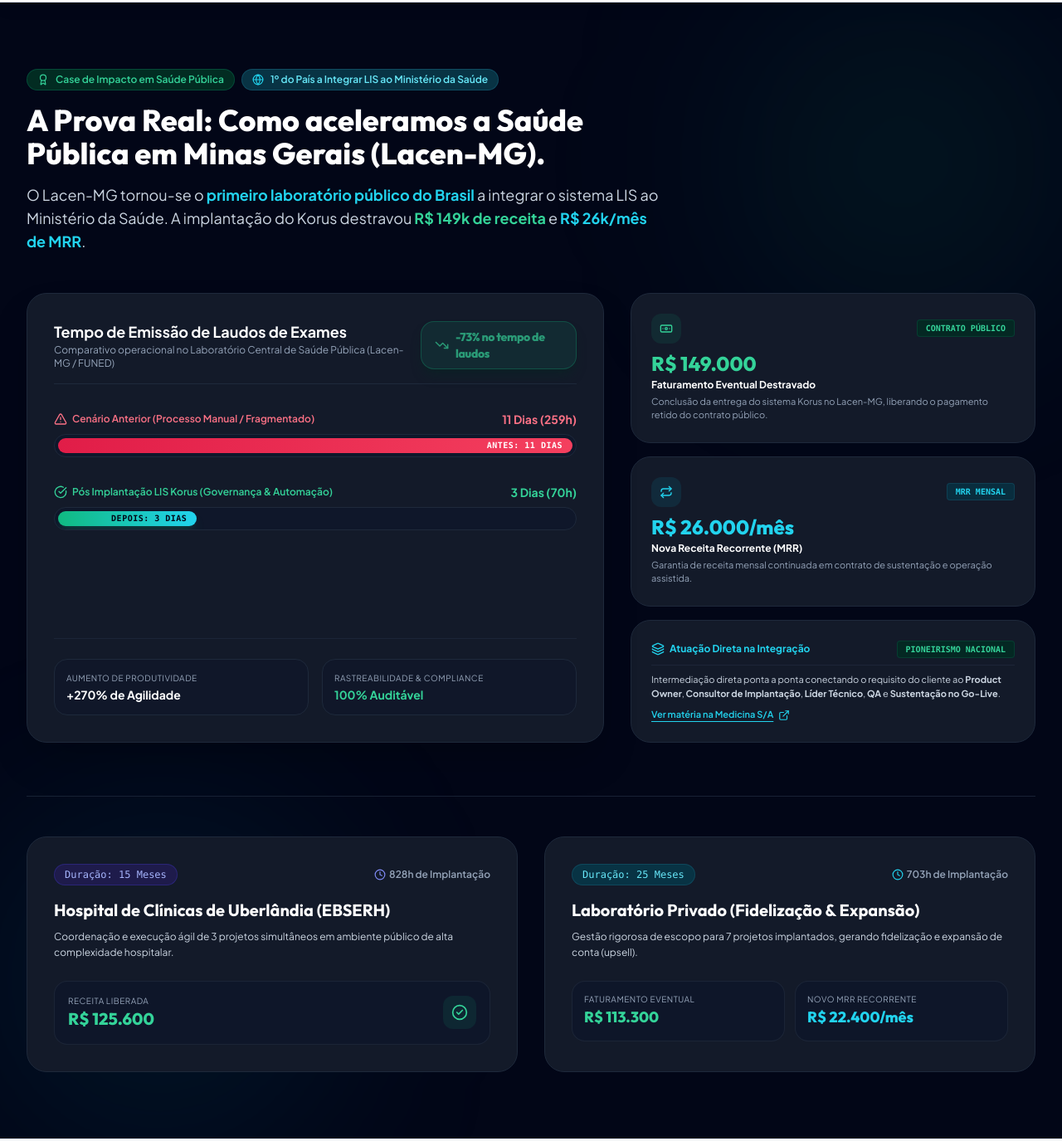
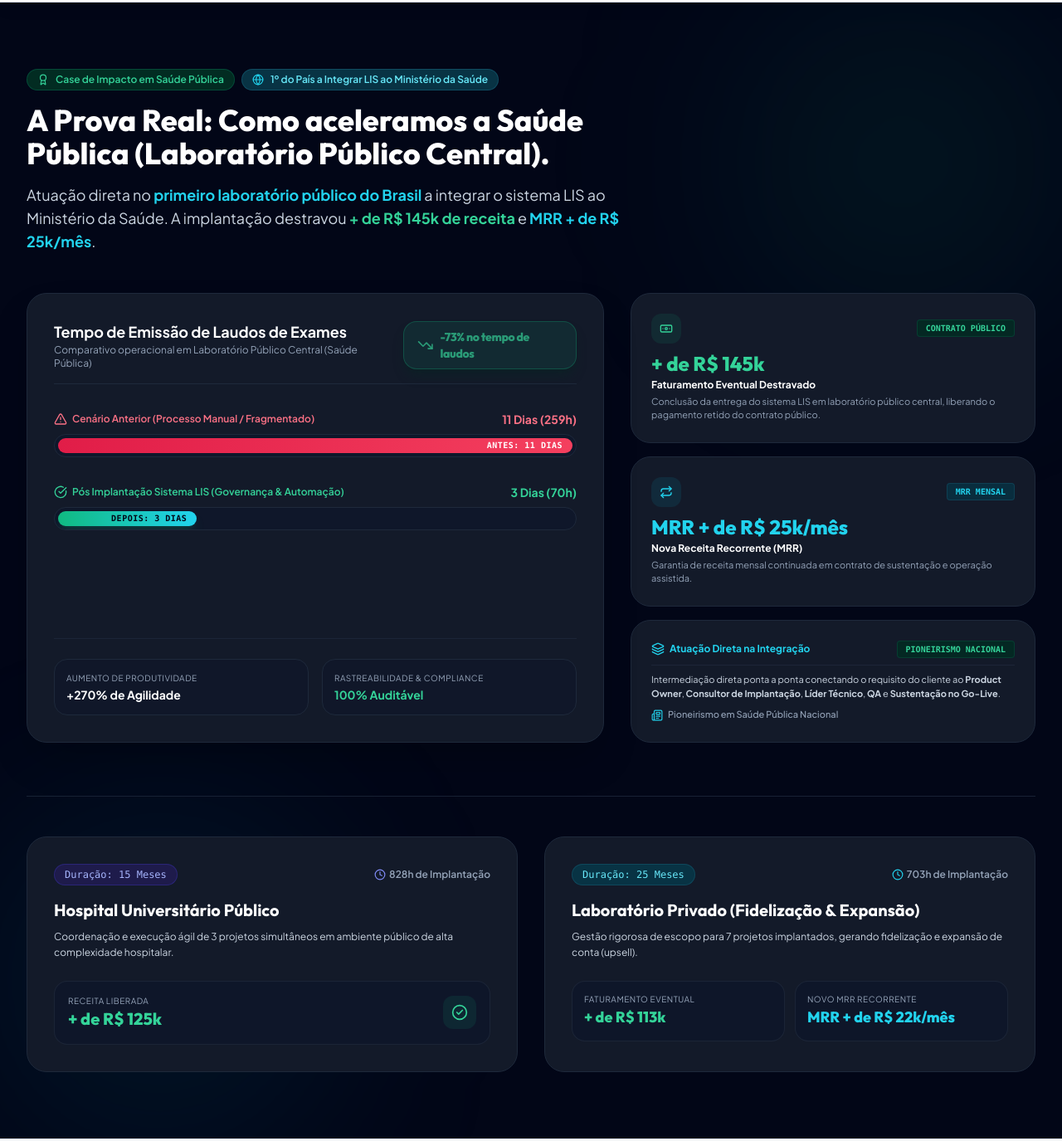
Before and after one commit to eduardobrodrigues83/PortfolioEduardoRodrigues, a website built with Vite: page index.html in a window 1280 px wide. Shown: the part 1497-2872 px from the top of the page at 83% size. Built offline with nearby package versions, Linux system fonts and the light colour scheme.

Commit message:
refactor(cases): anonymize client names and approximate revenue values

```diff
--- a/index.html
+++ b/index.html
@@ -337,12 +337,12 @@
 
           <!-- Título Exato -->
           <h2 class="text-2xl sm:text-3xl lg:text-4xl font-display font-extrabold text-white leading-tight">
-            A Prova Real: Como aceleramos a Saúde Pública em Minas Gerais (Lacen-MG).
+            A Prova Real: Como aceleramos a Saúde Pública (Laboratório Público Central).
           </h2>
 
           <!-- Texto Exato -->
           <p class="text-base sm:text-lg text-slate-300 mt-4 leading-relaxed font-normal">
-            O Lacen-MG tornou-se o <strong class="text-cyan-400 font-bold">primeiro laboratório público do Brasil</strong> a integrar o sistema LIS ao Ministério da Saúde. A implantação do Korus destravou <strong class="text-emerald-400 font-bold">R$ 149k de receita</strong> e <strong class="text-cyan-400 font-bold">R$ 26k/mês de MRR</strong>.
+            Atuação direta no <strong class="text-cyan-400 font-bold">primeiro laboratório público do Brasil</strong> a integrar o sistema LIS ao Ministério da Saúde. A implantação destravou <strong class="text-emerald-400 font-bold">+ de R$ 145k de receita</strong> e <strong class="text-cyan-400 font-bold">MRR + de R$ 25k/mês</strong>.
           </p>
         </div>
 
@@ -354,7 +354,7 @@
               <div class="flex flex-col sm:flex-row sm:items-center justify-between gap-4 mb-8 pb-4 border-b border-slate-800">
                 <div>
                   <h3 class="text-lg font-bold text-white">Tempo de Emissão de Laudos de Exames</h3>
-                  <p class="text-xs text-slate-400">Comparativo operacional no Laboratório Central de Saúde Pública (Lacen-MG / FUNED)</p>
+                  <p class="text-xs text-slate-400">Comparativo operacional em Laboratório Público Central (Saúde Pública)</p>
                 </div>
 
                 <!-- Selo em Destaque (-73%) -->
@@ -385,7 +385,7 @@
                 <div class="space-y-2">
                   <div class="flex justify-between items-center text-xs font-semibold">
                     <span class="text-emerald-400 flex items-center gap-1.5">
-                      <i data-lucide="check-circle" class="w-4 h-4"></i> Pós Implantação LIS Korus (Governança & Automação)
+                      <i data-lucide="check-circle" class="w-4 h-4"></i> Pós Implantação Sistema LIS (Governança & Automação)
                     </span>
                     <span class="text-emerald-400 font-bold text-sm">3 Dias (70h)</span>
                   </div>
@@ -424,9 +424,9 @@
                 <span class="text-[10px] font-mono uppercase text-emerald-400 font-bold px-2.5 py-0.5 rounded bg-emerald-950/80 border border-emerald-800/40">Contrato Público</span>
               </div>
               <div>
-                <span class="text-2xl font-extrabold font-display text-emerald-400">R$ 149.000</span>
+                <span class="text-2xl font-extrabold font-display text-emerald-400">+ de R$ 145k</span>
                 <h4 class="text-xs font-bold text-white mt-0.5">Faturamento Eventual Destravado</h4>
-                <p class="text-[11px] text-slate-400 mt-1 leading-normal">Conclusão da entrega do sistema Korus no Lacen-MG, liberando o pagamento retido do contrato público.</p>
+                <p class="text-[11px] text-slate-400 mt-1 leading-normal">Conclusão da entrega do sistema LIS em laboratório público central, liberando o pagamento retido do contrato público.</p>
               </div>
             </div>
 
@@ -439,7 +439,7 @@
                 <span class="text-[10px] font-mono uppercase text-cyan-400 font-bold px-2.5 py-0.5 rounded bg-cyan-950/80 border border-cyan-800/40">MRR Mensal</span>
               </div>
               <div>
-                <span class="text-2xl font-extrabold font-display text-cyan-400">R$ 26.000/mês</span>
+                <span class="text-2xl font-extrabold font-display text-cyan-400">MRR + de R$ 25k/mês</span>
                 <h4 class="text-xs font-bold text-white mt-0.5">Nova Receita Recorrente (MRR)</h4>
                 <p class="text-[11px] text-slate-400 mt-1 leading-normal">Garantia de receita mensal continuada em contrato de sustentação e operação assistida.</p>
               </div>
@@ -457,10 +457,10 @@
                 Intermediação direta ponta a ponta conectando o requisito do cliente ao <strong>Product Owner</strong>, <strong>Consultor de Implantação</strong>, <strong>Líder Técnico</strong>, <strong>QA</strong> e <strong>Sustentação no Go-Live</strong>.
               </p>
               <div class="pt-2 flex items-center justify-between text-[11px]">
-                <a href="https://medicinasa.com.br/lacen-gestao-laboratorial/" target="_blank" rel="noopener noreferrer" class="inline-flex items-center gap-1.5 text-cyan-400 hover:text-cyan-300 font-semibold underline underline-offset-4">
-                  <span>Ver matéria na Medicina S/A</span>
-                  <i data-lucide="external-link" class="w-3.5 h-3.5"></i>
-                </a>
+                <span class="inline-flex items-center gap-1.5 text-slate-400 font-medium">
+                  <i data-lucide="newspaper" class="w-3.5 h-3.5 text-cyan-400"></i>
+                  <span>Pioneirismo em Saúde Pública Nacional</span>
+                </span>
               </div>
             </div>
 
@@ -468,10 +468,10 @@
 
         </div>
 
-        <!-- Casos de Sucesso Adicionais (EBSERH & Laboratório / Expansão de Conta) -->
+        <!-- Casos de Sucesso Adicionais (Hospital Público & Laboratório Privado) -->
         <div class="mt-16 pt-12 border-t border-slate-800/80 grid grid-cols-1 md:grid-cols-2 gap-8">
 
-          <!-- Case EBSERH -->
+          <!-- Case Hospital Público -->
           <div class="bg-brand-cardDark border border-slate-800 rounded-3xl p-6 sm:p-8 hover:border-indigo-500/40 transition-colors">
             <div class="flex items-center justify-between mb-4">
               <span class="text-xs px-3 py-1 rounded-full bg-indigo-950 text-indigo-300 border border-indigo-800/50 font-mono">Duração: 15 Meses</span>
@@ -480,7 +480,7 @@
               </span>
             </div>
 
-            <h3 class="text-xl font-bold font-display text-white mb-2">Hospital de Clínicas de Uberlândia (EBSERH)</h3>
+            <h3 class="text-xl font-bold font-display text-white mb-2">Hospital Universitário Público</h3>
             <p class="text-xs text-slate-300 leading-relaxed mb-6">
               Coordenação e execução ágil de 3 projetos simultâneos em ambiente público de alta complexidade hospitalar.
             </p>
@@ -488,7 +488,7 @@
             <div class="p-4 rounded-2xl bg-slate-900/90 border border-slate-800/80 flex items-center justify-between">
               <div>
                 <p class="text-[10px] text-slate-400 uppercase tracking-wider">Receita Liberada</p>
-                <p class="text-xl font-extrabold font-display text-emerald-400">R$ 125.600</p>
+                <p class="text-xl font-extrabold font-display text-emerald-400">+ de R$ 125k</p>
               </div>
               <div class="w-10 h-10 rounded-xl bg-emerald-500/10 text-emerald-400 flex items-center justify-center">
                 <i data-lucide="check-circle-2" class="w-5 h-5"></i>
@@ -496,7 +496,7 @@
             </div>
           </div>
 
-          <!-- Case Laboratório / Expansão -->
+          <!-- Case Laboratório Privado / Expansão -->
           <div class="bg-brand-cardDark border border-slate-800 rounded-3xl p-6 sm:p-8 hover:border-cyan-500/40 transition-colors">
             <div class="flex items-center justify-between mb-4">
               <span class="text-xs px-3 py-1 rounded-full bg-cyan-950 text-cyan-300 border border-cyan-800/50 font-mono">Duração: 25 Meses</span>
@@ -513,11 +513,11 @@
             <div class="grid grid-cols-2 gap-3">
               <div class="p-3.5 rounded-2xl bg-slate-900/90 border border-slate-800/80">
                 <p class="text-[10px] text-slate-400 uppercase tracking-wider">Faturamento Eventual</p>
-                <p class="text-lg font-extrabold font-display text-emerald-400">R$ 113.300</p>
+                <p class="text-lg font-extrabold font-display text-emerald-400">+ de R$ 113k</p>
               </div>
               <div class="p-3.5 rounded-2xl bg-slate-900/90 border border-slate-800/80">
                 <p class="text-[10px] text-slate-400 uppercase tracking-wider">Novo MRR Recorrente</p>
-                <p class="text-lg font-extrabold font-display text-cyan-400">R$ 22.400/mês</p>
+                <p class="text-lg font-extrabold font-display text-cyan-400">MRR + de R$ 22k/mês</p>
               </div>
             </div>
           </div>
```
